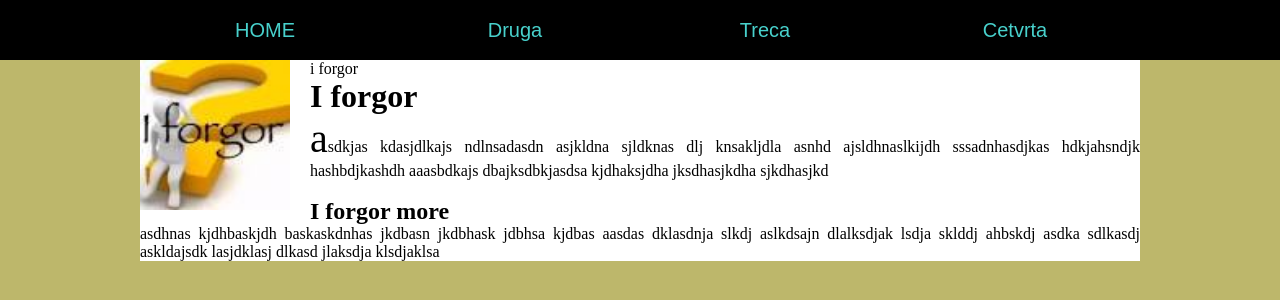
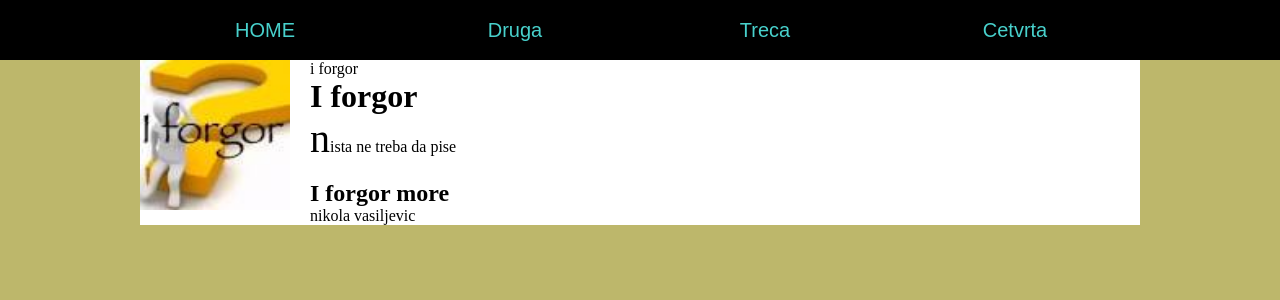
Before and after one commit to skvrgicc/sajt-projekat, a plain HTML site: page index.html in a window 1280 px wide. Drawn offline with Linux system fonts and the light colour scheme.

Commit message:
Update index.html

```diff
--- a/index.html
+++ b/index.html
@@ -24,17 +24,13 @@
         </figure>
             <h1>I forgor
             </h1>
-            <p>asdkjas kdasjdlkajs ndlnsadasdn asjkldna sjldknas dlj knsakljdla
-                asnhd ajsldhnaslkijdh sssadnhasdjkas hdkjahsndjk hashbdjkashdh
-                aaasbdkajs dbajksdbkjasdsa kjdhaksjdha jksdhasjkdha sjkdhasjkd
+            <p> nista ne treba da pise
             </p>
         </header>
         <br>
         <section>
             <h2>I forgor more</h2>
-            <p>asdhnas kjdhbaskjdh baskaskdnhas jkdbasn jkdbhask jdbhsa kjdbas
-                aasdas dklasdnja slkdj aslkdsajn dlalksdjak lsdja sklddj ahbskdj
-                asdka sdlkasdj askldajsdk lasjdklasj dlkasd jlaksdja klsdjaklsa</p>
+            <p> nikola vasiljevic
         </section>
     </div>
     <div class="wrapper">
```
